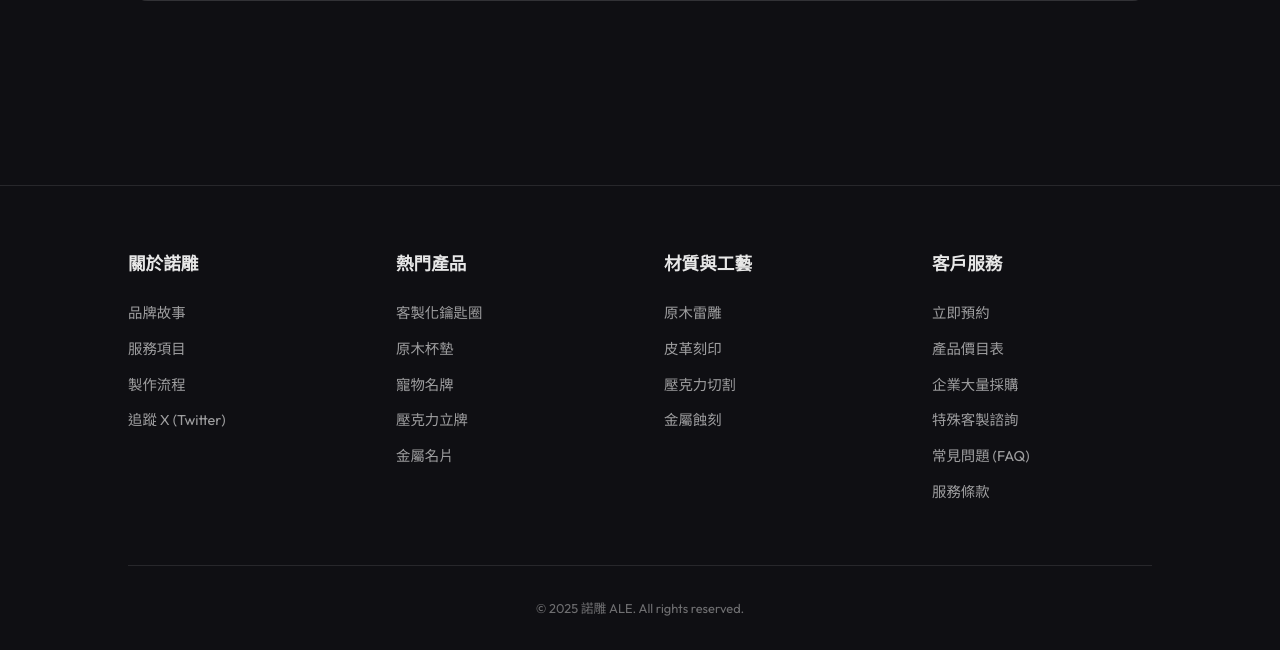
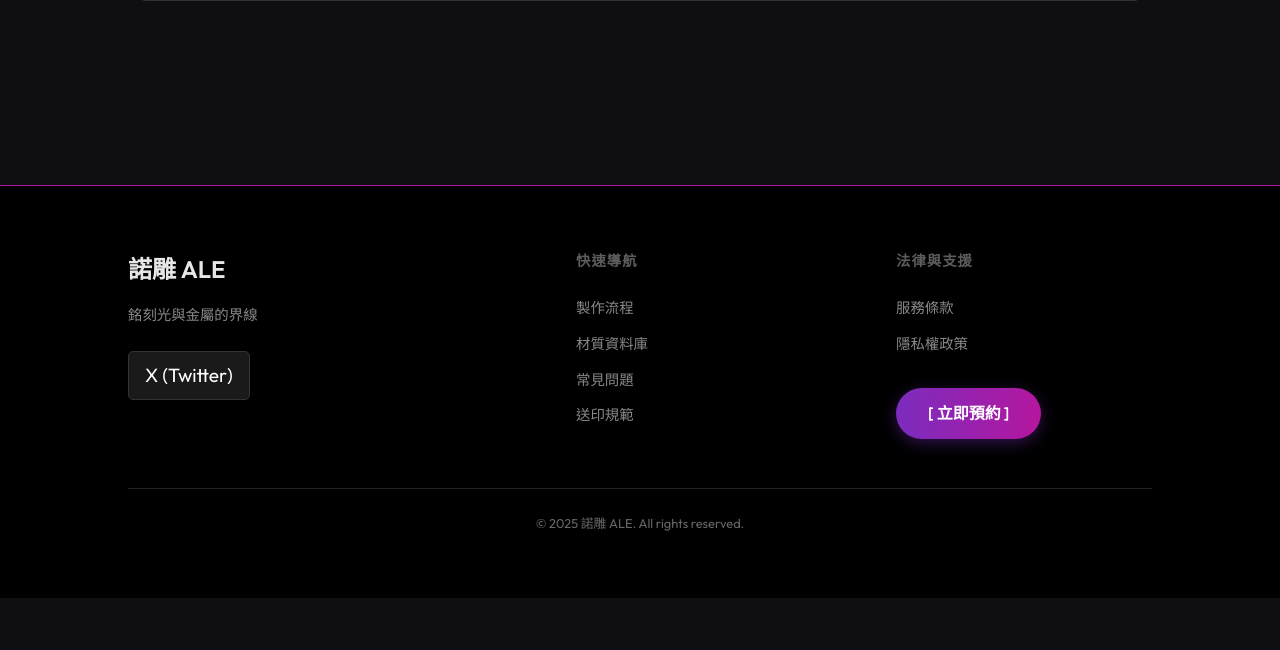
Before and after one commit to Arnoldtw1124/lazer, a Flask app: page /faq in a window 1280 px wide. Shown: the part 1556-2206 px from the top of the page. After the commit the page ends 2154 px from the top, so only its background shows below. Run offline with Flask 3, Linux system fonts and the light colour scheme.

Commit message:
Revamp footer to 3-column Cyberpunk style

```diff
--- a/templates/base.html
+++ b/templates/base.html
@@ -49,55 +49,100 @@
         {% block content %}{% endblock %}
     </main>
 
-    <footer class="site-footer">
-        <div class="footer-content">
+    <footer class="site-footer" style="
+        background-color: #000000;
+        border-top: 1px solid var(--secondary-color);
+        padding: 4rem 10%;
+        color: #888;
+    ">
+        <div class="footer-content" style="
+            display: grid;
+            grid-template-columns: 1.5fr 1fr 1fr;
+            gap: 4rem;
+            max-width: 1200px;
+            margin: 0 auto;
+        ">
+            <!-- Column 1: Brand Identity -->
             <div class="footer-column">
-                <h4>關於諾雕</h4>
-                <ul>
-                    <li><a href="{{ url_for('index') }}">品牌故事</a></li>
-                    <li><a href="{{ url_for('index') }}#services">服務項目</a></li>
-                    <li><a href="{{ url_for('process') }}">製作流程</a></li>
-                    <li><a href="https://x.com/arnold__laser" target="_blank">追蹤 X (Twitter)</a></li>
+                <h4 style="font-size: 1.5rem; margin-bottom: 1rem; color: white;">諾雕 ALE</h4>
+                <p style="color: #888; margin-bottom: 1.5rem;">銘刻光與金屬的界線</p>
+                <div class="social-links">
+                    <a href="https://x.com/arnold__laser" target="_blank" style="
+                        display: inline-block;
+                        padding: 0.5rem 1rem;
+                        background: rgba(255,255,255,0.1);
+                        border: 1px solid #333;
+                        border-radius: 5px;
+                        color: white;
+                        text-decoration: none;
+                        font-size: 1.2rem;
+                    ">X (Twitter)</a>
+                </div>
+            </div>
+
+            <!-- Column 2: Quick Links -->
+            <div class="footer-column">
+                <h4
+                    style="color: #666; font-size: 0.9rem; text-transform: uppercase; letter-spacing: 1px; margin-bottom: 1.5rem;">
+                    快速導航</h4>
+                <ul style="list-style: none; padding: 0;">
+                    <li><a href="{{ url_for('process') }}"
+                            style="color: #888; text-decoration: none; display: block; margin-bottom: 0.8rem; transition: color 0.3s;">製作流程</a>
+                    </li>
+                    <li><a href="{{ url_for('materials') }}"
+                            style="color: #888; text-decoration: none; display: block; margin-bottom: 0.8rem; transition: color 0.3s;">材質資料庫</a>
+                    </li>
+                    <li><a href="{{ url_for('faq') }}"
+                            style="color: #888; text-decoration: none; display: block; margin-bottom: 0.8rem; transition: color 0.3s;">常見問題</a>
+                    </li>
+                    <li><a href="{{ url_for('guidelines') }}"
+                            style="color: #888; text-decoration: none; display: block; margin-bottom: 0.8rem; transition: color 0.3s;">送印規範</a>
+                    </li>
                 </ul>
             </div>
 
+            <!-- Column 3: Legal & Support -->
             <div class="footer-column">
-                <h4>熱門產品</h4>
-                <ul>
-                    <li><a href="{{ url_for('product_detail', product_id='keychain') }}">客製化鑰匙圈</a></li>
-                    <li><a href="{{ url_for('product_detail', product_id='coaster') }}">原木杯墊</a></li>
-                    <li><a href="{{ url_for('product_detail', product_id='tag') }}">寵物名牌</a></li>
-                    <li><a href="{{ url_for('product_detail', product_id='stand') }}">壓克力立牌</a></li>
-                    <li><a href="{{ url_for('product_detail', product_id='cardcheck') }}">金屬名片</a></li>
+                <h4
+                    style="color: #666; font-size: 0.9rem; text-transform: uppercase; letter-spacing: 1px; margin-bottom: 1.5rem;">
+                    法律與支援</h4>
+                <ul style="list-style: none; padding: 0; margin-bottom: 2rem;">
+                    <li><a href="{{ url_for('terms') }}"
+                            style="color: #888; text-decoration: none; display: block; margin-bottom: 0.8rem; transition: color 0.3s;">服務條款</a>
+                    </li>
+                    <li><a href="#"
+                            style="color: #888; text-decoration: none; display: block; margin-bottom: 0.8rem; transition: color 0.3s;">隱私權政策</a>
+                    </li>
                 </ul>
-            </div>
-
-            <div class="footer-column">
-                <h4>材質與工藝</h4>
-                <ul>
-                    <li><a href="{{ url_for('booking') }}">原木雷雕</a></li>
-                    <li><a href="{{ url_for('booking') }}">皮革刻印</a></li>
-                    <li><a href="{{ url_for('booking') }}">壓克力切割</a></li>
-                    <li><a href="{{ url_for('booking') }}">金屬蝕刻</a></li>
-                </ul>
-            </div>
-
-            <div class="footer-column">
-                <h4>客戶服務</h4>
-                <ul>
-                    <li><a href="{{ url_for('booking') }}">立即預約</a></li>
-                    <li><a href="{{ url_for('products') }}">產品價目表</a></li>
-                    <li><a href="{{ url_for('booking') }}">企業大量採購</a></li>
-                    <li><a href="{{ url_for('booking') }}">特殊客製諮詢</a></li>
-                    <li><a href="{{ url_for('faq') }}">常見問題 (FAQ)</a></li>
-                    <li><a href="{{ url_for('terms') }}">服務條款</a></li>
-                </ul>
+                <a href="{{ url_for('booking') }}" class="btn btn-primary"
+                    style="padding: 0.8rem 2rem; font-size: 1rem; width: auto; display: inline-block;">[ 立即預約 ]</a>
             </div>
         </div>
 
-        <div class="footer-bottom">
+        <div class="footer-bottom" style="
+            border-top: 1px solid #222;
+            margin-top: 3rem;
+            padding-top: 1.5rem;
+            text-align: center;
+            font-size: 0.8rem;
+        ">
             <p>&copy; 2025 諾雕 ALE. All rights reserved.</p>
         </div>
+
+        <style>
+            @media (max-width: 768px) {
+                .footer-content {
+                    grid-template-columns: 1fr !important;
+                    gap: 3rem !important;
+                    text-align: center;
+                }
+            }
+
+            .footer-column ul li a:hover {
+                color: var(--secondary-color) !important;
+                padding-left: 5px;
+            }
+        </style>
     </footer>
 
     <script>
```
